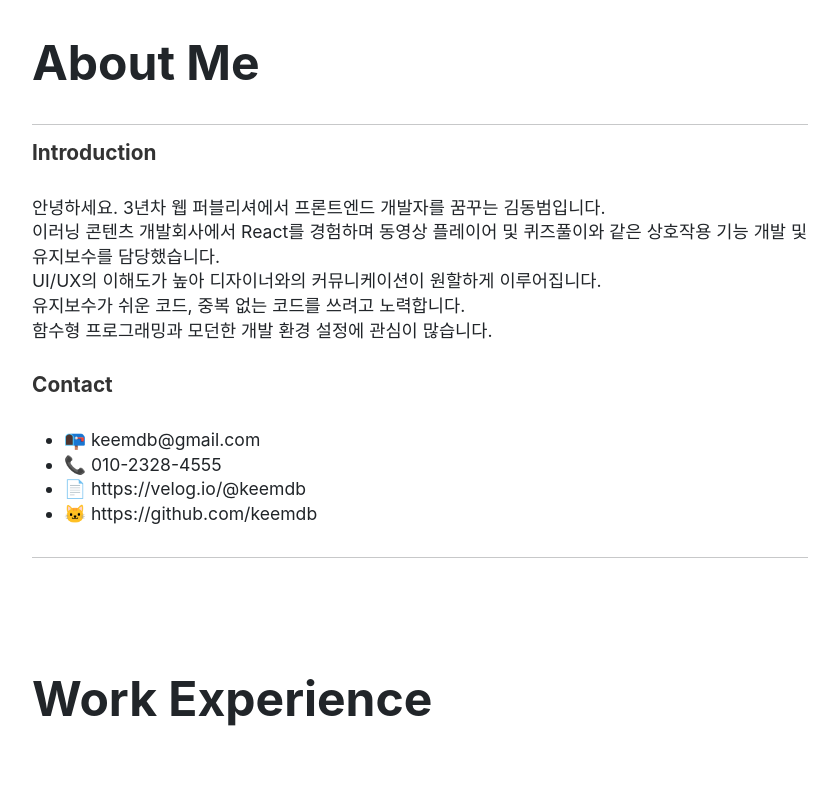
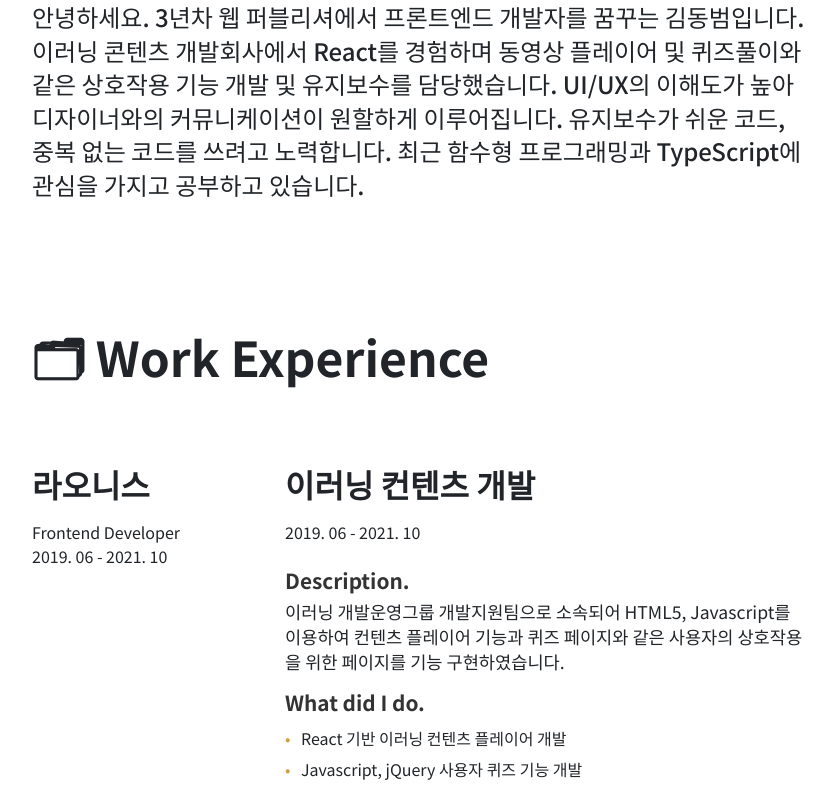
Before and after one commit to keemdb/portfolio, a React (Create React App) app: page / in a window 1280 px wide. Shown: the part 320-1110 px from the top of the page, without its empty margins (220-1057 px from the left). Built offline with nearby package versions, Linux system fonts and the light colour scheme.

Commit message:
education

```diff
--- a/src/App.css
+++ b/src/App.css
@@ -1,5 +1,42 @@
+@import url('https://fonts.googleapis.com/css2?family=Noto+Sans+KR:wght@100;300;400;500;700&display=swap');
+
+html, body {
+  font-family: 'Noto Sans KR', sans-serif;
+}
+
 img {
   width: 100%;
+}
+
+ul {
+  padding-left: 0;
+}
+
+ul,li {
+  list-style: none;
+
+}
+
+ul>li {
+  position: relative;
+  padding: 0.2rem 0 0.2rem 1rem;
+}
+ul>li::before {
+  position: absolute;
+  left: 0;
+  display: inline-block;
+  content: "•";
+  color: #d59f3a;
+}
+
+a {
+  color: #d59f3a;
+  -webkit-transition: color .3s ease;
+  transition: color .3s ease;
+}
+
+a:hover {
+  color: #f1c167;
 }
 
 .container {
--- a/src/App.js
+++ b/src/App.js
@@ -3,6 +3,10 @@ import Aboutme from './Component/Aboutme';
 import Skills from './Component/Skills';
 import Experience from './Component/Experience';
 import Project from './Component/Project';
+import Other from './Component/Other';
+import Education from './Component/Education';
+import Certificate from './Component/Certificate';
+import Contact from './Component/Contact';
 
 function App() {
   return (
@@ -20,7 +24,11 @@ function App() {
           <Aboutme />
           <Experience/>
           <Project/>
+          <Other/>
           <Skills/>
+          <Education/>
+          <Certificate/>
+          <Contact/>
         </div>
       </div>
     </div>
--- a/src/Component/Aboutme.css
+++ b/src/Component/Aboutme.css
@@ -11,3 +11,9 @@
 .aboutMe p {
 	margin: 30px 0;
 }
+
+.big-paragraph {
+	font-size: 1.5rem;
+	line-height: 1.4;
+	font-weight: 500;
+}
--- a/src/Component/Aboutme.js
+++ b/src/Component/Aboutme.js
@@ -4,25 +4,12 @@ import './Aboutme.css';
 function Aboutme() {
   return (
 	<div className="aboutMe">
-		<h2>About Me</h2>
-            <hr/>
-            <h5>Introduction</h5>
-            <p>
-              안녕하세요. 3년차 웹 퍼블리셔에서 프론트엔드 개발자를 꿈꾸는 김동범입니다.<br/>
-              이러닝 콘텐츠 개발회사에서 React를 경험하며 동영상 플레이어 및 퀴즈풀이와 같은 상호작용 기능 개발 및 유지보수를 담당했습니다. <br/>
-              UI/UX의 이해도가 높아 디자이너와의 커뮤니케이션이 원할하게 이루어집니다.<br/>
-              유지보수가 쉬운 코드, 중복 없는 코드를 쓰려고 노력합니다. <br/>함수형 프로그래밍과 모던한 개발 환경 설정에 관심이 많습니다.
+            <p className="big-paragraph">
+              안녕하세요. 3년차 웹 퍼블리셔에서 프론트엔드 개발자를 꿈꾸는 김동범입니다.
+              이러닝 콘텐츠 개발회사에서 React를 경험하며 동영상 플레이어 및 퀴즈풀이와 같은 상호작용 기능 개발 및 유지보수를 담당했습니다.
+              UI/UX의 이해도가 높아 디자이너와의 커뮤니케이션이 원할하게 이루어집니다.
+              유지보수가 쉬운 코드, 중복 없는 코드를 쓰려고 노력합니다. 최근 함수형 프로그래밍과 TypeScript에 관심을 가지고 공부하고 있습니다.
             </p>
-            <h5>Contact</h5>
-            <p>
-              <ul>
-                <li>📭 keemdb@gmail.com</li>
-                <li>📞 010-2328-4555</li>
-                <li>📄 https://velog.io/@keemdb</li>
-                <li>🐱 https://github.com/keemdb</li>
-              </ul>
-            </p>
-            <hr/>
 	</div>
   )
 }
--- /dev/null
+++ b/src/Component/Certificate.js
@@ -0,0 +1,17 @@
+import React from 'react'
+
+function Certificate() {
+  return (
+	<div className="certificate">
+		<h2>👩🏻‍🔧Certificate</h2>
+		<ul>
+			<li>2018. 12 / 웹디자인기능사</li>
+			<li>2018. 12 / GTQ 1급</li>
+			<li>2004. 01 / 1종보통운전면허</li>
+			<li>2003. 04 / 컴퓨터그래픽스운용기능사</li>
+		</ul>
+	</div>
+  )
+}
+
+export default Certificate
--- /dev/null
+++ b/src/Component/Contact.js
@@ -0,0 +1,15 @@
+import React from 'react'
+
+function Contact() {
+  return (
+	<div className="contact">
+		<h2>✉Contact</h2>
+		<ul>
+			<li>📭 <a href="mailto:keemdb@gmail.com">keemdb@gmail.com</a></li>
+			<li>🐱 <a href="https://github.com/keemdb" target="_blank">https://github.com/keemdb</a></li>
+		</ul>
+	</div>
+  )
+}
+
+export default Contact
--- /dev/null
+++ b/src/Component/Education.js
@@ -0,0 +1,43 @@
+import React from 'react'
+
+function Education() {
+  return (
+	<div className="education">
+		<h2>👩🏻‍🏫Education</h2>
+		<div className="other">
+	        <h3>한양사이버대학교</h3>
+			<span className="role">응용소프트웨어공학과</span>
+			<span className="time">2022.03. - 현재</span>
+			<p>배움에 나이는 상관없다고 생각합니다. 고졸 비전공자 상태로 다소 늦은 나이지만 컴퓨터구조, 자료구조, 컴퓨터네트워크, 웹 프로그래밍 등의 CS지식의 이해도를 높이고 싶어 현재 학업 이수중입니다.</p>
+      </div>
+		<div className="other">
+	        <h3>코딩애플</h3>
+			<span className="role">React 쇼핑몰 프로젝트</span>
+			<span className="time">2022.02. - 2022.03</span>
+			<ul>
+				<li>Component, props, state를 이용한 모던 웹개발</li>
+				<li>JSX for 반복문, 이벤트 핸들러 등 UI기능 구현</li>
+				<li>Router로 페이지 나누기</li>
+				<li>Redux와 context API로 state관리</li>
+				<li>Ajax등으로 서버 API 통신</li>
+			</ul>
+      </div>
+		<div className="other">
+	        <h3>하이미디어 아카데미</h3>
+			<span className="role">스마트웹&콘텐츠 제작(웹디자인/웹퍼블리셔)</span>
+			<span className="time">2018. 07. - 2019. 01</span>
+			<ul>
+				<li>HTML5, CSS3, JS</li>
+				<li>프로토타입 제작</li>
+				<li>디자인 구성요소 제작, 구현, 수정보완</li>
+				<li>UI디자인 및 구현, 프로젝트 완료</li>
+				<li>디지털디자인 사후관리</li>
+				<li>실무프로젝트 발표 및 수정보완</li>
+				<li>스마트기기 플랫폼</li>
+			</ul>
+      </div>
+	</div>
+  )
+}
+
+export default Education
--- a/src/Component/Experience.js
+++ b/src/Component/Experience.js
@@ -3,7 +3,7 @@ import React from 'react'
 function Experience() {
   return (
 	<div className="experience">
-		<h2>Work Experience</h2>
+		<h2>🗂 Work Experience</h2>
 		<div className="cont">
 			<div className="cont-left">
 				<h3>라오니스</h3>
--- /dev/null
+++ b/src/Component/Other.js
@@ -0,0 +1,23 @@
+import React from 'react'
+
+function Other() {
+  return (
+	<div className="otherExp">
+		<h2>🎥Other Experiences</h2>
+		<div className="other">
+			<h3>광고 촬영</h3>
+			<span className="time">2020. 02 - 2021. 07</span>
+			<p>주로 Sony 제품군으로 촬영하였으며 촬영 기술은 중급 이상이라 생태계 상관없이 작업 가능합니다. 전체 프로덕션을 맡아 진행했습니다.</p>
+			<ul>
+				<li>Iwin 반도체 기업 홍보 영상 ▶️<a href="https://vimeo.com/703031364" target="_blaank">Play</a></li>
+				<li>아뮈잔트 디퓨저 바이럴 광고2 ▶️<a href="https://vimeo.com/703058405" target="_blaank">Play</a></li>
+				<li>아뮈잔트 디퓨저 바이럴 광고1 ▶️<a href="https://vimeo.com/703019705" target="_blaank">Play</a></li>
+				<li>위닉스 Master S 공기청정기 광고 ▶️<a href="https://vimeo.com/703022132" target="_blaank">Play</a></li>
+			</ul>
+
+		</div>
+	</div>
+  )
+}
+
+export default Other
--- a/src/Component/Project.js
+++ b/src/Component/Project.js
@@ -3,7 +3,7 @@ import React from 'react'
 function Project() {
   return (
 	<div className="project">
-		<h2>Toy Project</h2>
+		<h2>😺Toy Project</h2>
 		<div className="other">
 			<h3>Netflix Clone</h3>
 			<span className="time">2022. 04</span>
--- a/src/Component/Skills.js
+++ b/src/Component/Skills.js
@@ -3,31 +3,43 @@ import React from 'react'
 function Skills() {
   return (
 		<div className="skills">
-            <h2>Skills</h2>
-              <hr/>
-              <strong>Front-end</strong>
-              <p>
+      <h2>👩🏻‍💻Skills</h2>
+      <div className="other">
+        <h3>HTML5, CSS3</h3>
         <ul>
-                  <li>HTML5, CSS3, Javascript (es6)</li>
-                  <li>React.js, jQuery</li>
-                  <li>Redux</li>
+          <li>IE, Chrome, Safari등 다양한 OS및 브라우저를 지원하는 웹표준을 지향합니다.</li>
+          <li>반응형 웹을 위한 Media Query에 능숙합니다.</li>
         </ul>
-              </p>
-              <strong>Cooperation</strong>
-              <p>
+      </div>
+      <div className="other">
+        <h3>JavaScript</h3>
+        <ul>
+          <li>ES5, ES6에 능숙합니다.</li>
+          <li>유저 사용성 기반의 UI컨트롤 및 다양한 인터렉티브 기능 구현이 가능합니다.</li>
+        </ul>
+      </div>
+      <div className="other">
+        <h3>React</h3>
+        <ul>
+          <li>Router 사용하여 페이징 구현 가능합니다.</li>
+          <li>Redux를 이용한 State관리 및 유지보수에 용이한 코드 개발이 가능합니다.</li>
+          <li>Axios를 사용하여 API를 활용할 수 있습니다.</li>
+        </ul>
+      </div>
+      <div className="other">
+        <h3>Cooperation</h3>
         <ul>
           <li>Git, Source tree</li>
           <li>VSCode</li>
         </ul>
-              </p>
-              <strong>ETC</strong>
-              <p>
+      </div>
+      <div className="other">
+        <h3>ETC</h3>
         <ul>
-                  <li>Adobe Photoshop CC</li>
-                  <li>Adobe Premier CC</li>
+          <li>Adobe CC 그래픽 툴에 능숙합니다.</li>
+          <li>시네마 카메라를 이용한 촬영 가능합니다.</li>
         </ul>
-              </p>
-              <hr/>
+      </div>
   </div>
 	)
 }
```
Lines whose indentation alone changed are shown as unchanged.
